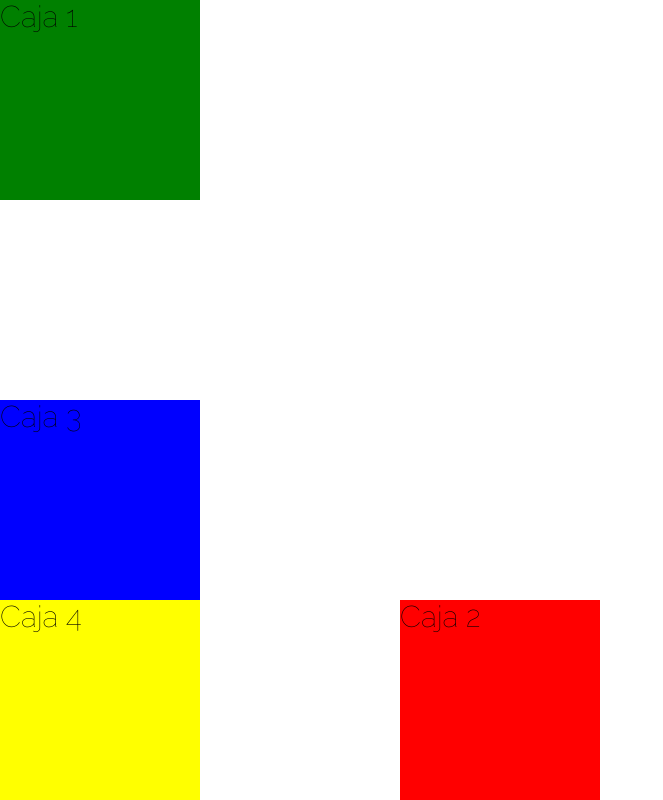
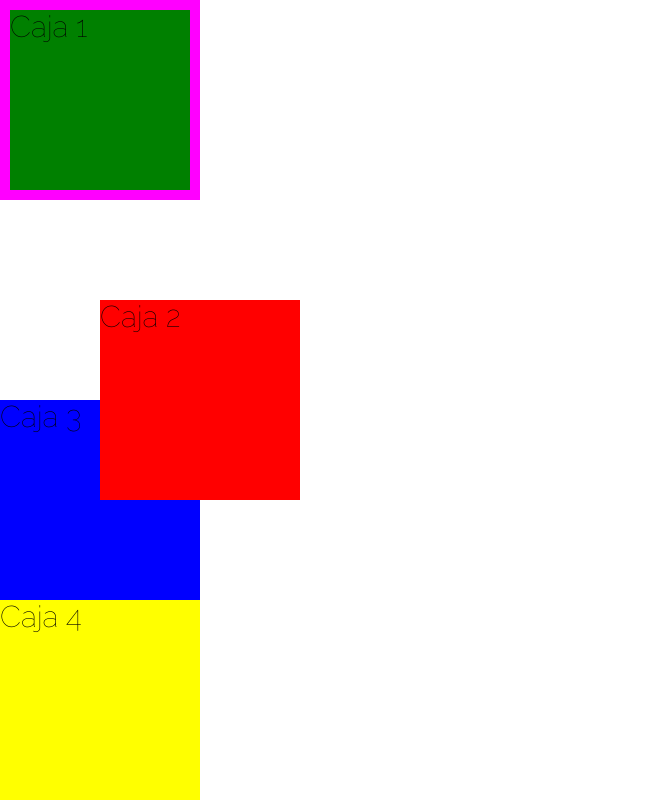
Before and after one commit to demian35/HTMLwithCSS, a plain HTML site: page prueba6/index.html in a window 1280 px wide. Shown: the whole page, without its empty margins (0-663 px from the left). Drawn offline with Linux system fonts and the light colour scheme; files that its build step writes are made by us from their sources.

Commit message:
jugando con position y propiedades de cajas

```diff
--- a/prueba6/style.css
+++ b/prueba6/style.css
@@ -19,15 +19,16 @@ div{
 .caja_2{
     background-color: red;
     position: relative;
-    top: 400px;
-    left: 400px;
-
+    top: 100px;
+    left: 100px;
+    right: 100px;
 
 
 }
 
 .caja_1{
     background-color: green;
+    border: 10px solid fuchsia;
 
 }
 
```
